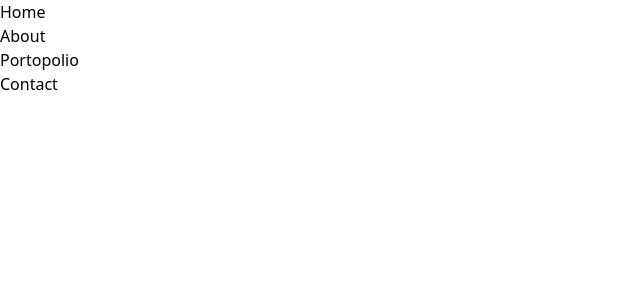
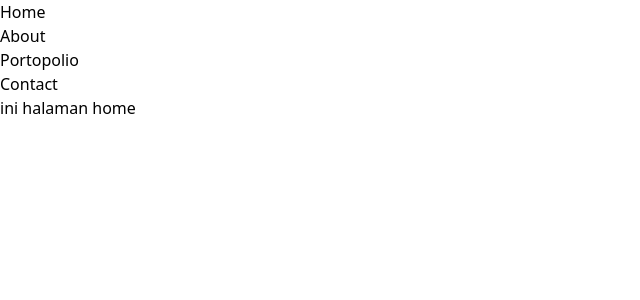
Before and after one commit to hendris27/aplikasi_bkk, a React (Vite) app: page / in a window 1280 px wide. Shown: the top 300 px of the page, without its empty margins (0-640 px from the left). Built offline with nearby package versions, Linux system fonts and the light colour scheme.

Commit message:
add page home

```diff
--- a/src/pages/Home.jsx
+++ b/src/pages/Home.jsx
@@ -6,6 +6,7 @@ const Home = () => {
 			<div className="bg-accent">
 				<Headers />
 			</div>
+			<div>ini halaman home</div>
 		</>
 	)
 }
```
